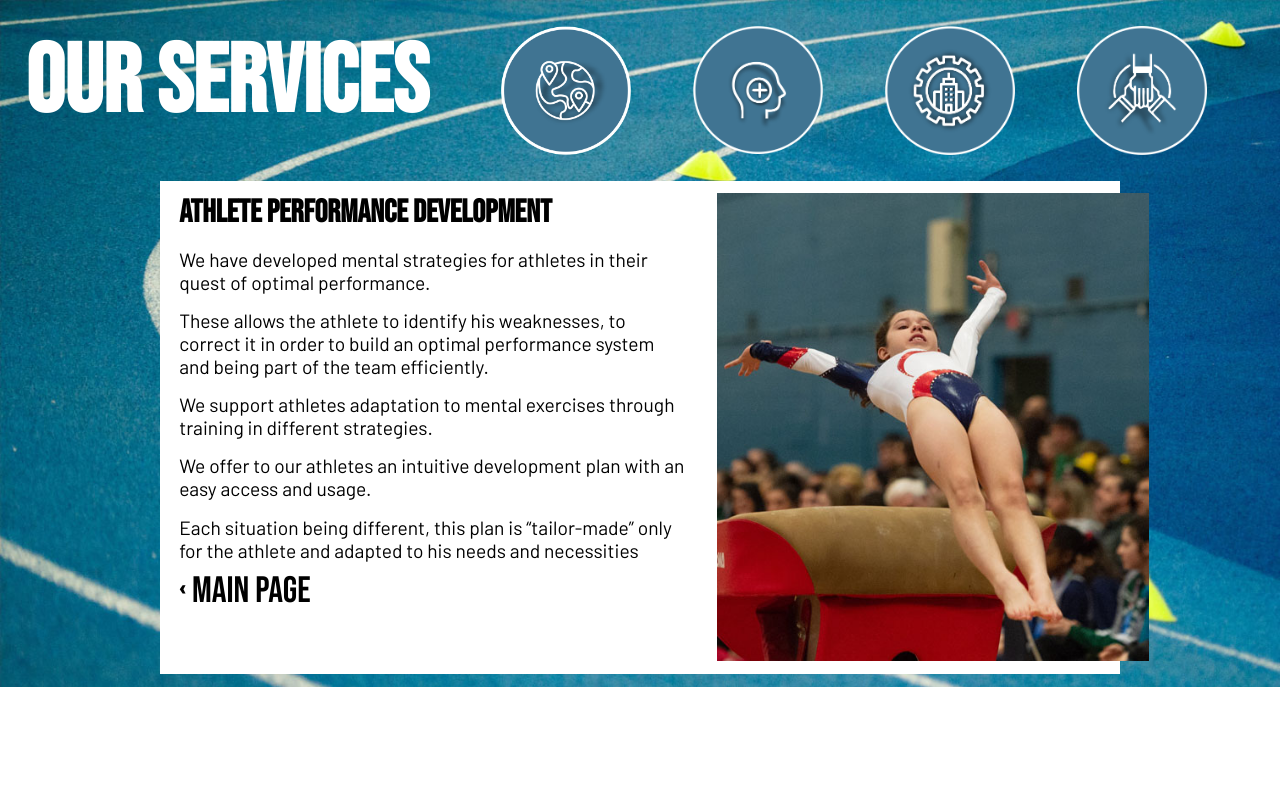
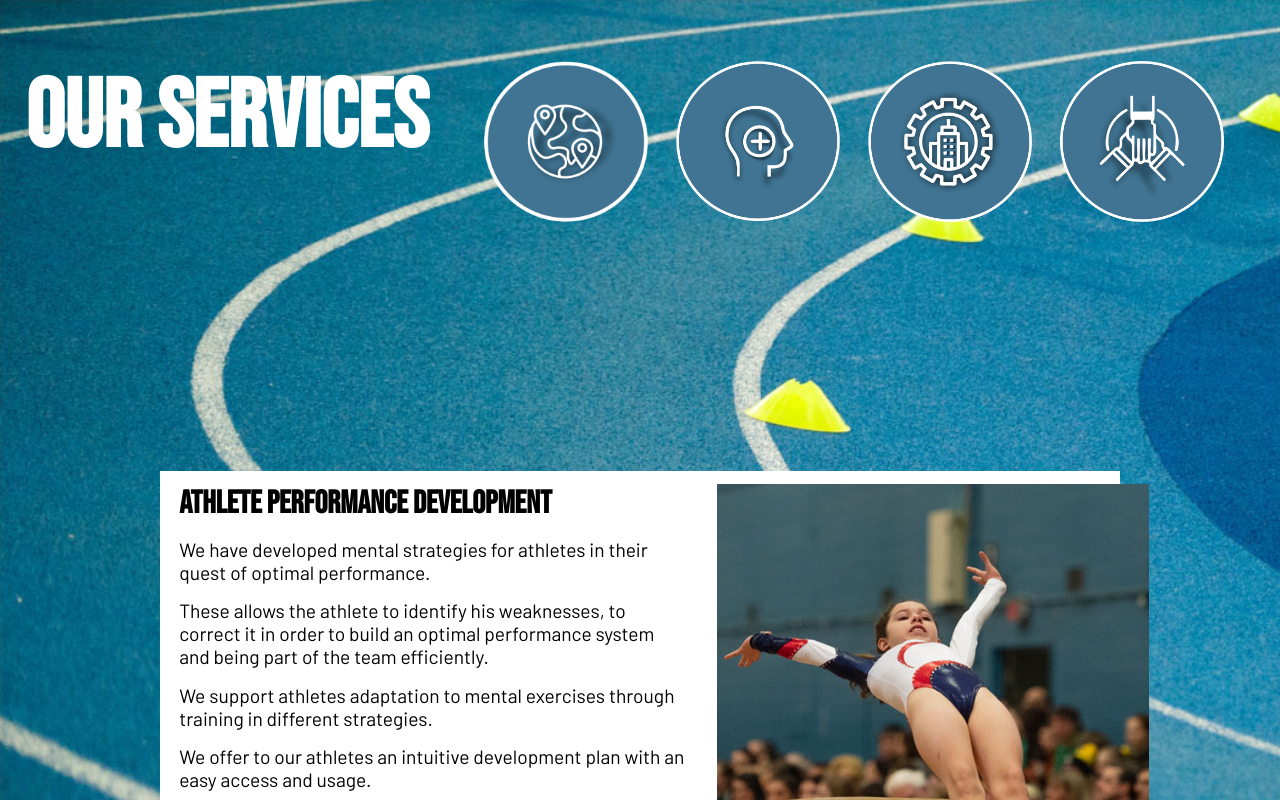
Before and after one commit to borigendiego/new-inspir, a Next.js app: page /services/athlete in a window 1280 px wide. Shown: the top 800 px of the page. Built offline with nearby package versions, Linux system fonts and the light colour scheme.

Commit message:
First reformated code, stetic styles changes

```diff
--- a/components/contact/contact.module.scss
+++ b/components/contact/contact.module.scss
@@ -3,8 +3,8 @@
 .container {
   background-image: url('/assets/images/img_field.jpg?webp');
   background-position: top;
-  padding: 1% 3% 0 3%;
-  min-height: 100vh;
+  background-size: cover;
+  padding: 4% 3%;
 }
 
 .content {
@@ -12,6 +12,8 @@
   padding: 0 6% 1%;
   display: flex;
   justify-content: space-between;
+  max-width: 1400px;
+  margin: auto;
 }
 
 .logo_text_icon {
@@ -61,10 +63,12 @@
   font-size: 2rem;
   text-align: left;
   font-weight: bold;
+  margin-top: 15px;
 }
 
 .title {
   font-size: 6rem;
+  padding-top: 10px;
 }
 
 @media (max-width: $xs-screen) {
--- a/components/header/header.module.scss
+++ b/components/header/header.module.scss
@@ -3,6 +3,8 @@
 .container {
   display: flex;
   justify-content: space-between;
+  max-width: 1500px;
+  margin: auto;
 }
 
 .logo_container {
@@ -33,10 +35,11 @@
 .header_a_element {
   margin: 0 2%;
   padding: 0 2%;
+  transition: ease 0.3s;
 
   &:hover {
-    background-color: rgba(181, 33, 39, 0.8);
-    transition: 0.2s;
+    background-color: rgba(181, 33, 39, 0.7);
+    transition: 0.3s;
     transform: scale(1.1);
   }
 }
--- a/components/ourServices/Tile/tile.module.scss
+++ b/components/ourServices/Tile/tile.module.scss
@@ -4,7 +4,9 @@
   display: flex;
   justify-content: space-around;
   align-items: center;
-  padding: 4% 1%;
+  padding: 5% 1%;
+  max-width: 1400px;
+  margin: auto;
 }
 
 .container.specific_service {
@@ -21,14 +23,15 @@
 }
 
 .link {
-  width: 20%;
+  width: 295px;
+  height: 350px;
   display: flex;
   flex-direction: column;
   align-items: center;
   transition: all 0.3s;
 
   &:hover {
-    transform: scale(1.2);
+    transform: scale(1.1);
   }
 }
 
@@ -38,8 +41,8 @@
 
 .title {
   font-family: $title-font;
-  padding: 5%;
   font-size: 1.9rem;
+  padding-top: 10px;
   text-align: center;
 }
 
--- a/components/ourServices/ourServices.module.scss
+++ b/components/ourServices/ourServices.module.scss
@@ -2,7 +2,8 @@
 
 .container {
   background-image: url('/assets/images/img_athletics.jpg?webp');
-  background-position: center;
+  background-size: cover;
+  padding: 35px 0;
 }
 
 .container.specific_container {
--- a/components/performance/performance.module.scss
+++ b/components/performance/performance.module.scss
@@ -3,6 +3,7 @@
 .container {
   background-image: url('/assets/images/img_team.jpg?webp');
   background-position: center;
+  background-size: cover;
 }
 
 .words_box_container {
--- a/components/performance/wordsbox/wordsBox.module.scss
+++ b/components/performance/wordsbox/wordsBox.module.scss
@@ -18,7 +18,7 @@
 }
 
 .word:hover {
-  transition: 0.1s;
+  transition: 0.3s;
   background-color: rgba(256, 256, 256, 0.7);
   transform: scale(1.2);
 }
--- a/components/weAre/box/box.module.scss
+++ b/components/weAre/box/box.module.scss
@@ -2,8 +2,9 @@
 
 .box {
   position: relative;
-  width: 24vw;
-  height: 67vh;
+  width: 328px;
+  height: 450px;
+  margin: 0 10px;
 }
 
 .face {
@@ -12,7 +13,7 @@
   left: 0;
   height: 100%;
   width: 100%;
-  transition: 0.5s;
+  transition: ease 0.7s;
 }
 
 
@@ -40,20 +41,26 @@
 
 .title_two {
   font-family: $title-font;
-  font-size: 2rem;
-  text-align: left;
+  font-size: 2.5rem;
+  text-align: center;
+}
+
+.icon_container {
+  display: flex;
+  justify-content: center;
 }
 
 .icon {
   width: 40%;
-  padding-top: 5%;
+  padding: 5% 0;
+  margin: auto;
 }
 
 .text {
   font-family: $main-font;
-  text-align: left;
-  font-size: 1.1rem;
+  text-align: center;
   padding-top: 5%;
+  font-weight: bold;
 }
 
 .box:hover .face.face1 {
--- a/components/weAre/box/index.js
+++ b/components/weAre/box/index.js
@@ -20,7 +20,9 @@ const Box = ({boxData}) => {
             <div className={`${styles.face} ${styles.face2}`}>
                 <div className={'box-content'}>
                     <h3 className={styles.title_two}>{title}</h3>
-                    <img src={icon} alt={'icon'} className={styles.icon}/>
+                    <div className={styles.icon_container}>
+                        <img src={icon} alt={'icon'} className={styles.icon}/>
+                    </div>
                     <p className={styles.text}>{text}</p>
                 </div>
             </div>
--- a/components/weAre/weAre.module.scss
+++ b/components/weAre/weAre.module.scss
@@ -2,27 +2,27 @@
 
 .container {
   background-image: url('/assets/images/img_tennis.jpg?webp');
-  background-position: center;
+  background-size: cover;
   display: flex;
   flex-direction: column;
   justify-content: center;
   align-items: center;
+  padding: 20px 0;
 }
 
 .boxes_container {
-  display: flex;
-  position: relative;
-  justify-content: space-between;
+  display: grid;
+  grid-template-columns: 1fr 1fr 1fr;
   background-color: rgba(40,44,52,0.5);
-  width: 80%;
-  background-color: #611c0499;
   padding: 2%;
   margin-top: 4%;
+  max-width: 1400px;
 }
 
 .title {
   display: flex;
   color: $white-color;
+  padding: 15px 0;
   font-size: 6rem;
   width: 100%;
   justify-content: flex-end;
--- a/package.json
+++ b/package.json
@@ -10,8 +10,8 @@
     "next": "^10.2.0",
     "prop-types": "latest",
     "pure-react-carousel": "^1.27.6",
-    "react": "^17.0.1",
-    "react-dom": "^17.0.1",
+    "react": "^18.1.0",
+    "react-dom": "^18.1.0",
     "react-responsive-carousel": "^3.2.11",
     "react-router-dom": "^5.2.0",
     "sass": "^1.34.0",
@@ -44,6 +44,7 @@
   "devDependencies": {
     "core-js": "^3.13.1",
     "file-loader": "^6.2.0",
+    "framer-motion": "^7.4.0",
     "hippo-components": "^1.0.0",
     "imagemin-mozjpeg": "^9.0.0",
     "imagemin-optipng": "^8.0.0",
```
Also changed, not shown: 1 other file (tests, documents, lock files or other folders).
